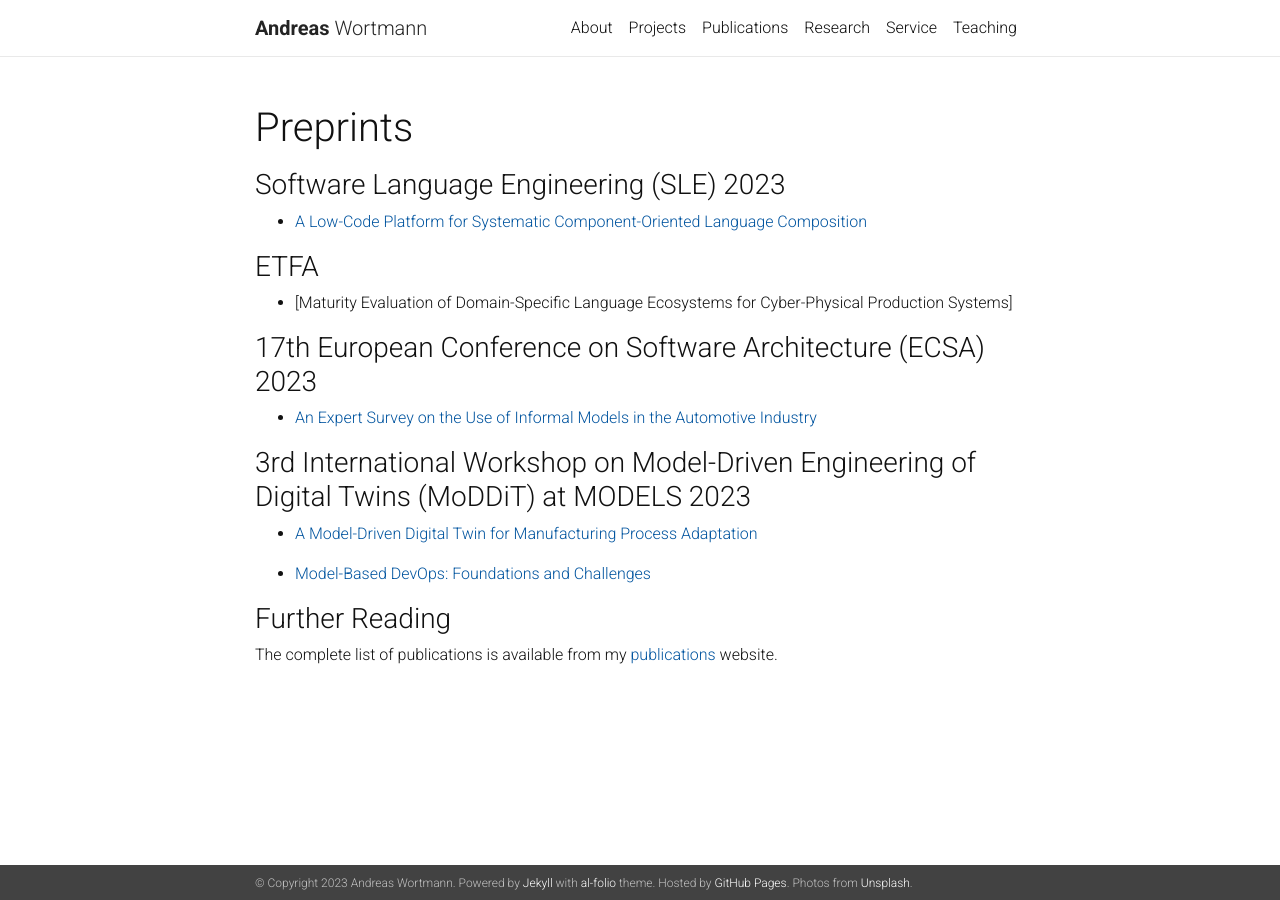
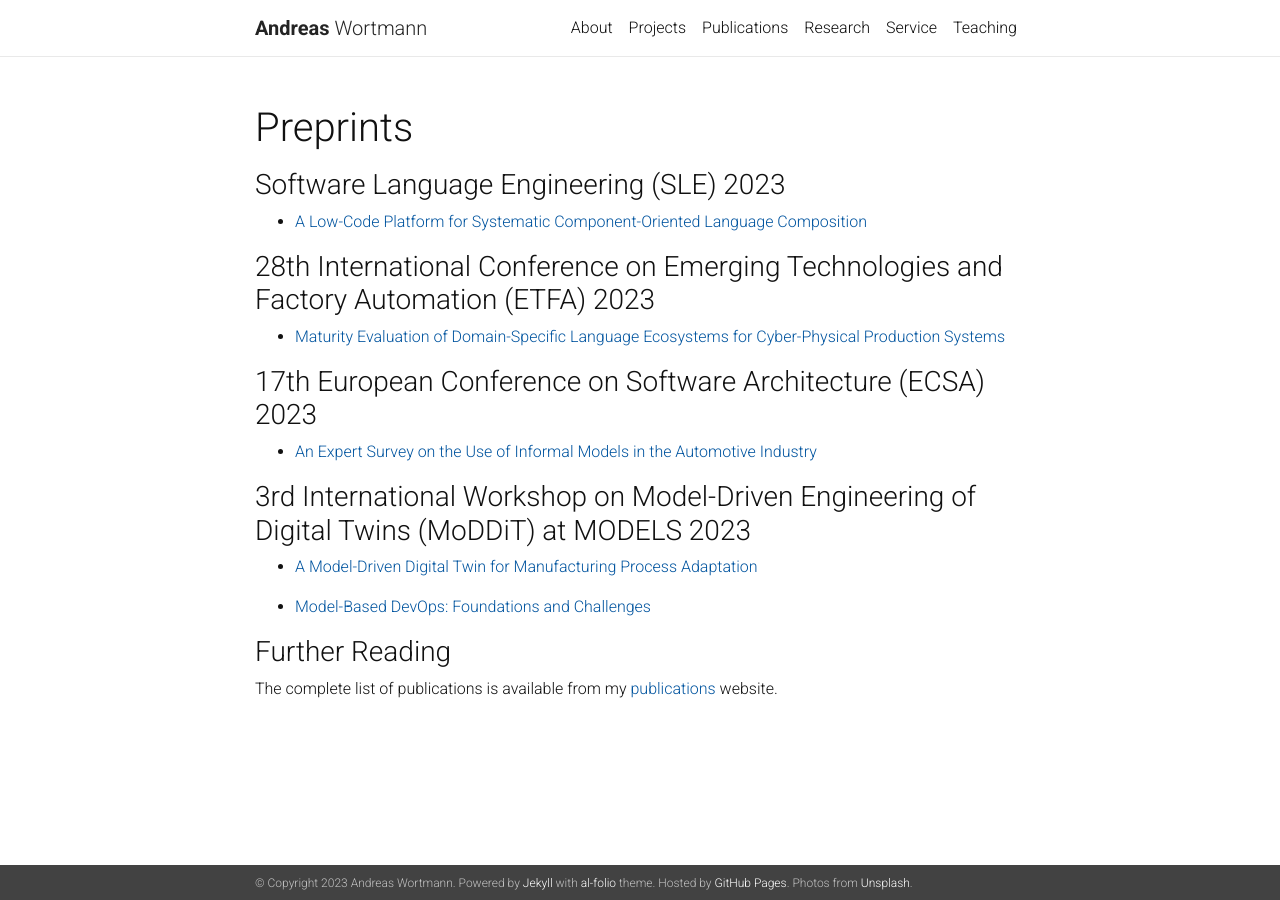
Before and after one commit to awortmann/awortmann.github.io, a Jekyll site: the page built from _pages/preprints.md, in a window 1280 px wide. Built offline with Jekyll 4.4.1, drawn with Linux system fonts in a browser that asks for light colours; nearby versions of some CDN libraries; a style sheet for code colours, icons or effects is not loaded.

Commit message:
Minor update

```diff
--- a/_pages/preprints.md
+++ b/_pages/preprints.md
@@ -11,9 +11,9 @@ nav: false
 - [A Low-Code Platform for Systematic Component-Oriented Language Composition](../downloads/preprints/2023/A_Low-Code_Platform_for_Systematic_Component-Oriented_Language_Composition.pdf)
 
 
-### ETFA
+### 28th International Conference on Emerging Technologies and Factory Automation (ETFA) 2023
 
-- [Maturity Evaluation of Domain-Specific Language Ecosystems for Cyber-Physical Production Systems]
+- [Maturity Evaluation of Domain-Specific Language Ecosystems for Cyber-Physical Production Systems](../downloads/preprints/2023/Maturity_Evaluation_of_Domain-Specific_Language_Ecosystems_for_Cyber-Physical_Production_Systems.pdf)
 
 ### 17th European Conference on Software Architecture (ECSA) 2023
 
```
